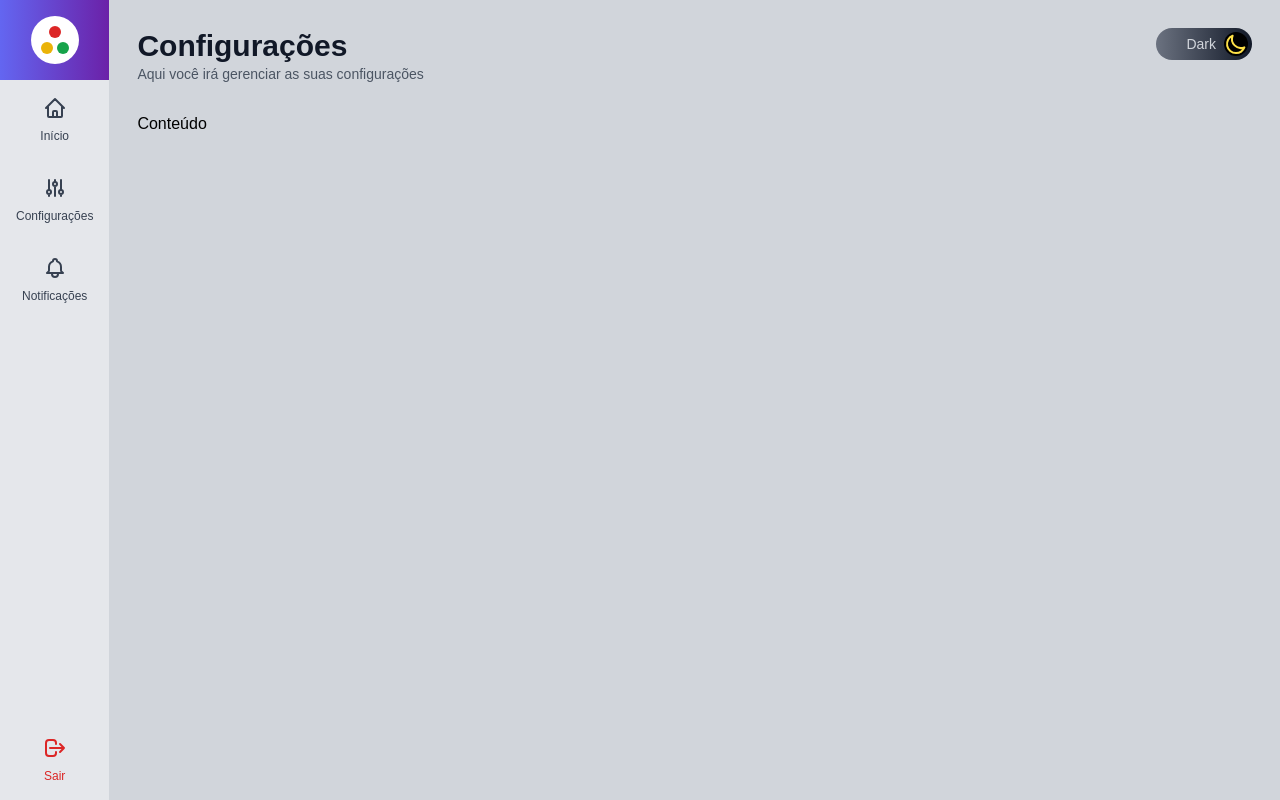
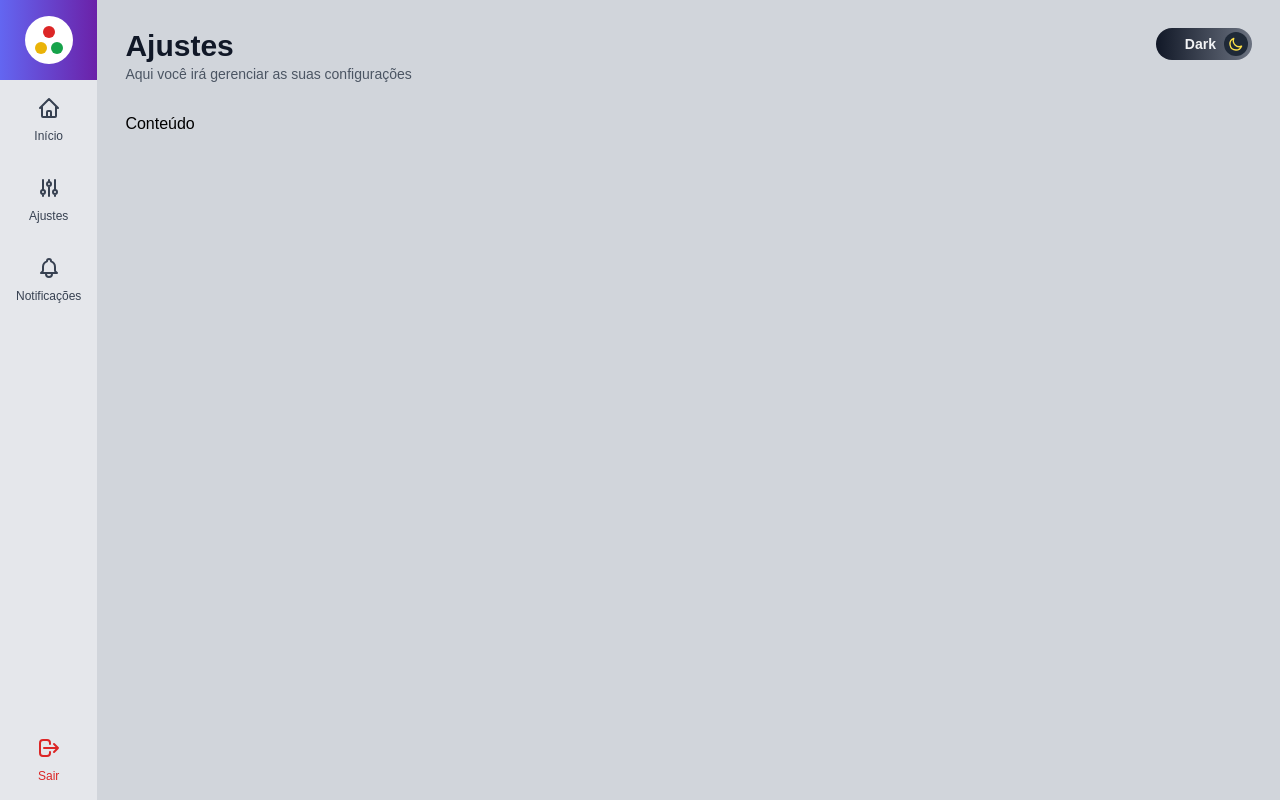
Before and after one commit to edmilson-torres/admin-template, a Next.js app: page /settings in a window 1280 px wide. Built offline with nearby package versions, Linux system fonts and the light colour scheme.

Commit message:
refactor: dark mode improv

```diff
--- a/package.json
+++ b/package.json
@@ -3,7 +3,7 @@
   "version": "0.1.0",
   "private": true,
   "scripts": {
-    "dev": "next dev",
+    "dev": "next dev -p 8080",
     "build": "next build",
     "start": "next start",
     "lint": "next lint"
--- a/src/components/icons/index.tsx
+++ b/src/components/icons/index.tsx
@@ -65,35 +65,35 @@ export const IconSettings = (
   </svg>
 );
 
-export const IconSun = (size = 6) => (
+export const IconSun = (size: number) => (
   <svg
     xmlns="http://www.w3.org/2000/svg"
     className={`h-${size} w-${size}`}
     fill="none"
     viewBox="0 0 24 24"
     stroke="currentColor"
-    strokeWidth={2}
   >
     <path
       strokeLinecap="round"
       strokeLinejoin="round"
+      strokeWidth={2}
       d="M12 3v1m0 16v1m9-9h-1M4 12H3m15.364 6.364l-.707-.707M6.343 6.343l-.707-.707m12.728 0l-.707.707M6.343 17.657l-.707.707M16 12a4 4 0 11-8 0 4 4 0 018 0z"
     />
   </svg>
 );
 
-export const IconMoon = (size = 6) => (
+export const IconMoon = (size: number) => (
   <svg
     xmlns="http://www.w3.org/2000/svg"
     className={`h-${size} w-${size}`}
     fill="none"
     viewBox="0 0 24 24"
     stroke="currentColor"
-    strokeWidth={2}
   >
     <path
       strokeLinecap="round"
       strokeLinejoin="round"
+      strokeWidth={2}
       d="M20.354 15.354A9 9 0 018.646 3.646 9.003 9.003 0 0012 21a9.003 9.003 0 008.354-5.646z"
     />
   </svg>
--- a/src/components/template/ButtonToggleTheme.tsx
+++ b/src/components/template/ButtonToggleTheme.tsx
@@ -19,7 +19,7 @@ export default function ButtonToggleTheme(props: ButtonToggleThemeProps) {
         className={`
                 flex items-center justify-center
                 bg-white text-yellow-600
-                w-6 h-6 rounded-full
+                w-6 h-6 rounded-full p-1
             `}
       >
         {IconSun(4)}
@@ -27,7 +27,7 @@ export default function ButtonToggleTheme(props: ButtonToggleThemeProps) {
       <div
         className={`
                 hidden lg:flex items-center ml-2
-                text-white
+                text-gray-800 font-semibold
             `}
       >
         <span className="text-sm">Light</span>
@@ -38,14 +38,14 @@ export default function ButtonToggleTheme(props: ButtonToggleThemeProps) {
       onClick={props.toggleTheme}
       className={`
             hidden sm:flex items-center justify-end cursor-pointer
-            bg-gradient-to-r from-gray-500 to-gray-900
+            bg-gradient-to-r from-gray-900 to-gray-500
             w-14 lg:w-24 h-8 p-1 rounded-full
         `}
     >
       <div
         className={`
                 hidden lg:flex items-center mr-2
-                text-gray-300
+                text-gray-100 font-semibold
             `}
       >
         <span className="text-sm">Dark</span>
@@ -53,8 +53,8 @@ export default function ButtonToggleTheme(props: ButtonToggleThemeProps) {
       <div
         className={`
         flex items-center justify-center
-        bg-black text-yellow-300
-        w-6 h-6 rounded-full
+        bg-gray-800 text-yellow-300
+        w-6 h-6 rounded-full p-1
     `}
       >
         {IconMoon(4)}
--- a/src/components/template/ItemMenu.tsx
+++ b/src/components/template/ItemMenu.tsx
@@ -27,7 +27,7 @@ export default function ItemMenu(props: ItemMenuProps) {
     <li
       onClick={props.onClick}
       className={`
-    hover:bg-gray-100 dark:hover:bg-gray-800
+    hover:bg-gray-300 dark:hover:bg-gray-800
     cursor-pointer
 `}
     >
--- a/src/components/template/SideMenu.tsx
+++ b/src/components/template/SideMenu.tsx
@@ -19,7 +19,7 @@ export default function SideMenu() {
       </div>
       <ul className="flex-grow">
         <ItemMenu text="Início" icon={IconHome} url={"/"} />
-        <ItemMenu text="Configurações" icon={IconSettings} url={"/settings"} />
+        <ItemMenu text="Ajustes" icon={IconSettings} url={"/settings"} />
         <ItemMenu
           text="Notificações"
           icon={IconNotification}
--- a/src/pages/notifications.tsx
+++ b/src/pages/notifications.tsx
@@ -1,9 +1,6 @@
 import Layout from "../components/template/Layout";
-import useAppData from "../data/hook/useAppData";
 
 export default function Notifications() {
-  const { toggleTheme } = useAppData();
-
   return (
     <Layout
       title="Notificações"
--- a/src/pages/settings.tsx
+++ b/src/pages/settings.tsx
@@ -3,7 +3,7 @@ import Layout from "../components/template/Layout";
 export default function Settings() {
   return (
     <Layout
-      title="Configurações"
+      title="Ajustes"
       subtitle="Aqui você irá gerenciar as suas configurações"
     >
       <h3>Conteúdo</h3>
--- a/src/styles/globals.css
+++ b/src/styles/globals.css
@@ -4,7 +4,7 @@
 @import url("https://fonts.googleapis.com/css2?family=Poppins:wght@100;200;300;400;500;600;700;800;900&display=swap");
 @layer base {
   * {
-    transition: background 0.5s ease-in;
+    transition: background 0.3s ease-in;
   }
 }
 html,
```
